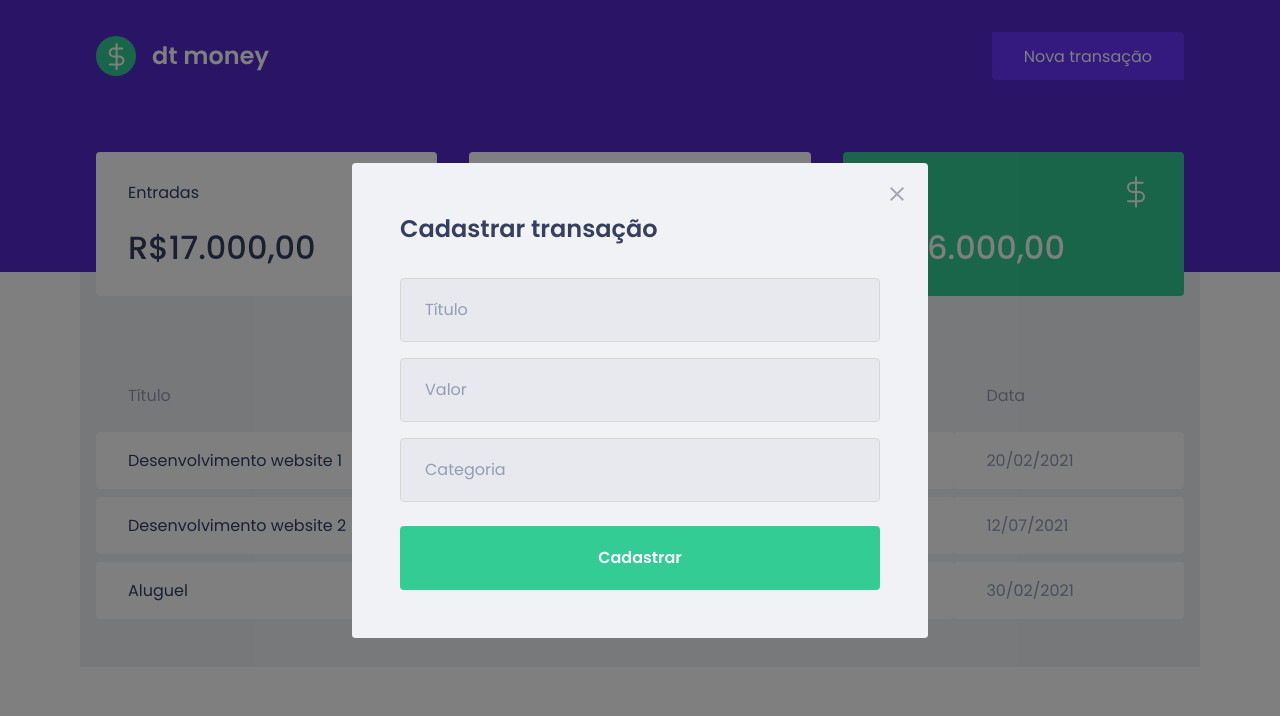
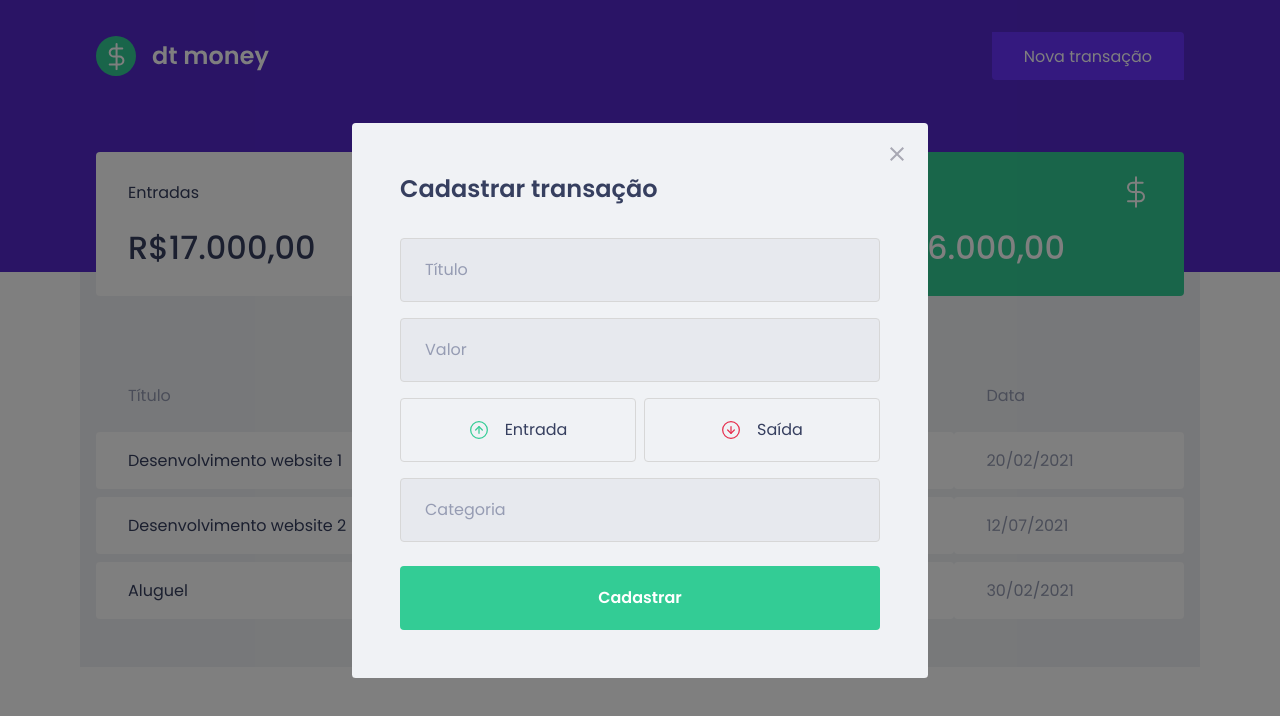
Before and after one commit to sheilakerber/dtmoney-rocketseat, a React (Create React App) app: page / in a window 1280 px wide. Both pictures are taken after a click on the button "Nova transação". Shown: the top 716 px of the page. Built offline with nearby package versions, Linux system fonts and the light colour scheme; no server answers; what miragejs would draw is missing.

Commit message:
adds and stylize income and outcome buttons

```diff
--- a/package.json
+++ b/package.json
@@ -5,6 +5,7 @@
   "dependencies": {
     "axios": "^0.24.0",
     "miragejs": "^0.1.42",
+    "polished": "^4.1.3",
     "react": "^17.0.2",
     "react-dom": "^17.0.2",
     "react-modal": "^3.14.4",
--- a/src/components/NewTransactionModal/index.tsx
+++ b/src/components/NewTransactionModal/index.tsx
@@ -1,10 +1,11 @@
 // import { prependOnceListener } from 'process'
 import Modal  from 'react-modal'
-
+import incomeImg from '../../assets/income.svg'
+import outcomeImg from '../../assets/outcome.svg'
 import closeImg from '../../assets/close.svg'
 
 
-import { Container } from './styles'
+import { Container, TransactionTypeContainer } from './styles'
 
 interface NewTransactionModalProps{
     isOpen: boolean;
@@ -40,6 +41,28 @@
                     placeholder="Valor"
                 />
 
+                <TransactionTypeContainer>
+                    <button
+                        type="button"
+                    >
+                        <img src={incomeImg} alt="Entrada" />
+                        <span>Entrada</span>
+                    </button>
+
+                    <button
+                        type="button"
+                    >
+                        <img src={outcomeImg} alt="Saída" />
+                        <span>Saída</span>
+                    </button>
+
+
+                </TransactionTypeContainer>
+
+
+
+
+
                 <input
                     placeholder="Categoria"
                 />
--- a/src/components/NewTransactionModal/styles.ts
+++ b/src/components/NewTransactionModal/styles.ts
@@ -1,4 +1,5 @@
 import styled  from "styled-components";
+import { darken } from 'polished'
 
 export const Container = styled.form`
     h2{
@@ -46,5 +47,41 @@
                 filter: brightness(0.9);
             }
         }
+`
+// estilizacao dos botoes de entrada e saida da janela modal
+export const TransactionTypeContainer = styled.div`
+    margin: 1rem 0;
+    display: grid;
+    grid-template-columns: 1fr 1fr;
+    gap: 0.5rem;
+
+    button{
+        height: 4rem;
+        border: 1px solid #d7d7d7;
+        border-radius: 0.25rem;
+
+        background: transparent;
+
+        display: flex;
+        align-items: center;
+        justify-content: center;
+
+        transition: border-color 0.2s;
+        &:hover{
+            border-color: ${darken(0.1, '#d7d7d7')};    // escurece a borda 10% usando a biblioteca polished
+        }
+
+        img{
+            width: 20px;
+            height: 20px;
+        }
+
+        span{
+            display: inline-block;
+            margin-left: 1rem;
+            font-size: 1rem;
+            color: var(--text-title);
+        }
+    }
 
 `
```
Also changed, not shown: 1 other file (tests, documents, lock files or other folders).
